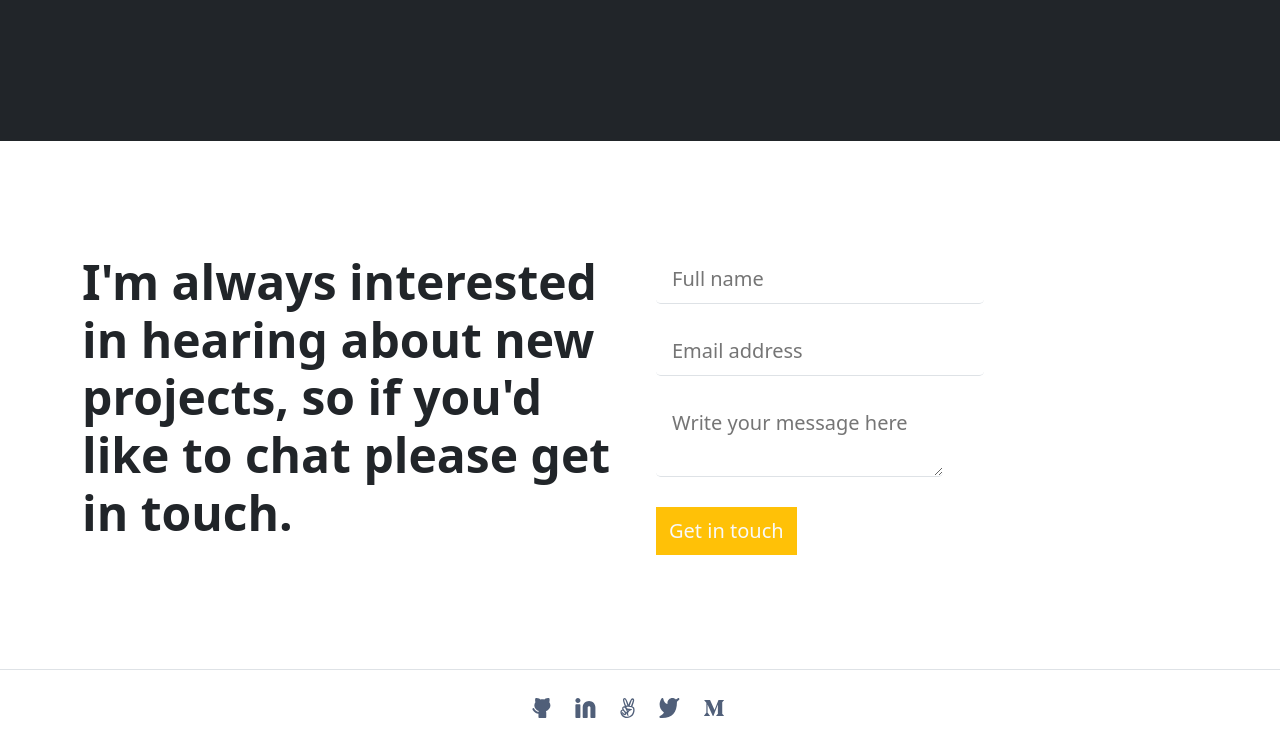
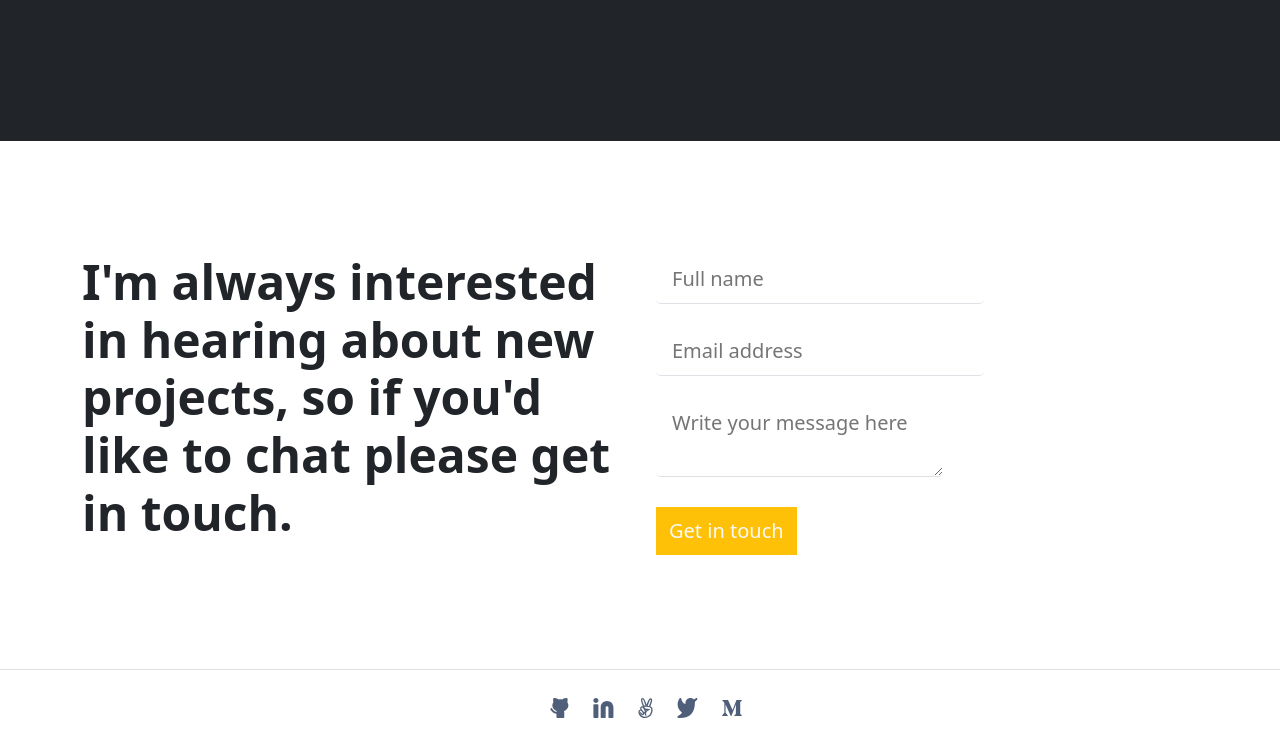
Before and after one commit to yghoor/Bootstrap-portfolio, a plain HTML site: page index.html in a window 1280 px wide. Shown: the part 3451-4193 px from the top of the page. Drawn offline with nearby package versions, Linux system fonts and the light colour scheme.

Commit message:
Add padding to footer list

```diff
--- a/index.html
+++ b/index.html
@@ -432,7 +432,7 @@
     </section>
 
     <footer class="container-fluid border-top">
-      <div class="container">
+      <div class="container ps-5">
         <ul class="remove-list-styles d-flex justify-content-center py-4">
           <li class="me-4">
             <a href="#">
```
